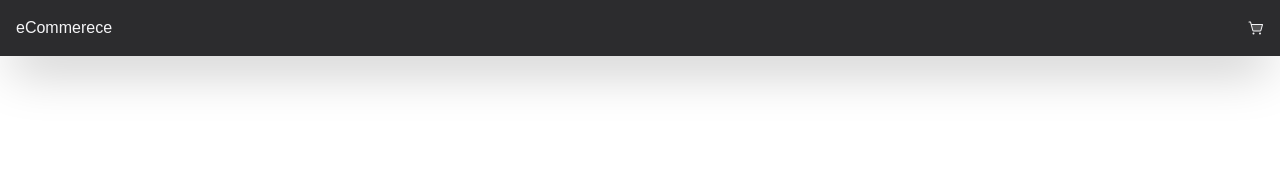
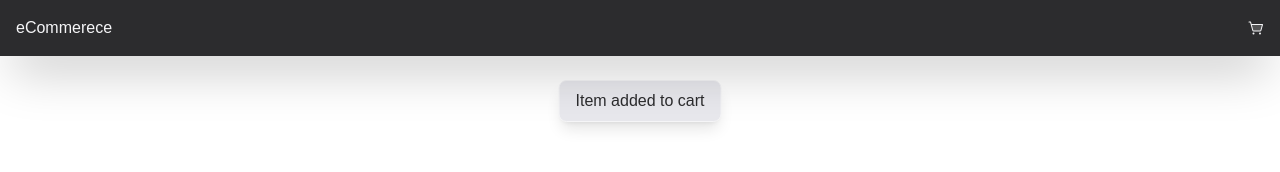
Before and after one commit to omkardalu/eCommerce, a Next.js app: page /product/anker-soundcore-q45 in a window 1280 px wide. Both pictures are taken after a click on the button "Add to cart". Shown: the top 172 px of the page. Built offline with nearby package versions, Linux system fonts and the light colour scheme.

Commit message:
add toast feedback

```diff
--- a/app/cart/page.jsx
+++ b/app/cart/page.jsx
@@ -5,7 +5,6 @@ import { useEffect, useState } from "react";
 import ProductCard from "@/components/ProductCard";
 const Cart = () => {
   const [cart, setCart] = useCart();
-
   const [cartItems, setCartItems] = useState([]);
 
   useEffect(() => {
--- a/app/layout.jsx
+++ b/app/layout.jsx
@@ -1,6 +1,7 @@
 import "./globals.css";
-import '@fontsource-variable/geist';
+import "@fontsource-variable/geist";
 import Home from "@/features/Home";
+
 
 export const metadata = {
   title: "eCommercebyme",
@@ -8,12 +9,11 @@ export const metadata = {
 };
 
 export default function RootLayout({ children }) {
-
   return (
     <html lang="en" className={`h-full antialiased`}>
       <body className="min-h-full flex flex-col]">
         <div className="flex min-h-screen min-w-full flex-col">
-        <Home>{children}</Home>
+            <Home>{children}</Home>
         </div>
       </body>
     </html>
--- a/app/providers/CartProvider.jsx
+++ b/app/providers/CartProvider.jsx
@@ -14,6 +14,4 @@ export const CartProvider = ({ children }) => {
   );
 };
 
-export const useCart = () => {
-    return useContext(CartContext);
-}
+export const useCart = () =>  useContext(CartContext);
--- /dev/null
+++ b/app/providers/ToastProvider.jsx
@@ -0,0 +1,27 @@
+"use client";
+import { createContext, useContext, useState } from "react";
+
+const ToastContext = createContext(null);
+
+export const ToastProvider = ({ children }) => {
+  const [message, setMessage] = useState("");
+  const [visible, setVisible] = useState(false);
+
+  return (
+    <ToastContext.Provider value={{ message, setMessage, visible, setVisible }}>
+      {children}
+    </ToastContext.Provider>
+  );
+};
+
+export const useToastContext = () => useContext(ToastContext);
+
+export const useToast = () => {
+  const context = useContext(ToastContext);
+  if (!context) {
+    throw new Error("useToast must be used within ToastProvider");
+  }
+  return (msg) => {
+    context.setMessage(msg);
+  };
+};
--- a/components/ProductClient.jsx
+++ b/components/ProductClient.jsx
@@ -1,13 +1,15 @@
 "use client";
 import { useCart } from "@/app/providers/CartProvider";
 import Button from "@/components/Button";
+import { useToast } from "@/app/providers/ToastProvider";
 
 const ProductClient = ({ id }) => {
   const [cart, setCart] = useCart();
+  const toast = useToast();
 
   const addToCart = () => {
     setCart([...cart, id]);
-    console.log(cart);
+    toast("Item added to cart");
   };
 
   return (
--- a/features/Home.jsx
+++ b/features/Home.jsx
@@ -1,12 +1,17 @@
 import { CartProvider } from "@/app/providers/CartProvider";
 import HomeFooter from "./components/HomeFooter";
 import HomeHeader from "./components/HomeHeader";
+import { ToastProvider } from "@/app/providers/ToastProvider";
+import Toast from "./components/Toast";
 const Home = ({ children }) => {
   return (
     <div>
       <HomeHeader />
       <CartProvider>
-        <main className="grow">{children}</main>
+        <ToastProvider>
+          <main className="grow">{children}</main>
+          <Toast />
+        </ToastProvider>
       </CartProvider>
       <HomeFooter />
     </div>
--- a/features/components/HomeHeader.jsx
+++ b/features/components/HomeHeader.jsx
@@ -7,7 +7,7 @@ const HomeHeader = () => {
   return (
     <header className="p-4 sticky top-0 left-0 right-0 z-50 shadow-2xl  bg-(--graphite) text-(--cloud)">
       <div className="flex justify-between items-center">
-          <h1>eCommerece</h1>
+          <h1><Link href={"/"}>eCommerece</Link></h1>
           <div>
             <Link href={"/cart"}>
               <PiShoppingCartSimpleDuotone />
--- /dev/null
+++ b/features/components/Toast.jsx
@@ -0,0 +1,29 @@
+"use client";
+import { useToastContext } from "@/app/providers/ToastProvider";
+import { useEffect } from "react";
+
+const Toast = () => {
+  const { message, setMessage, visible, setVisible } = useToastContext();
+
+  useEffect(() => {
+    if (!message) return;
+
+    setVisible(true);
+    const timer = setTimeout(() => {
+      setVisible(false);
+      setMessage("");
+    }, 3000);
+
+    return () => clearTimeout(timer);
+  }, [message, setMessage, setVisible]);
+
+  return (
+    <div
+      className={`${!visible ? "hidden" : ""} fixed top-[10%] left-[50%] translate-x-[-50%] bg-(--platinum) px-4 py-2 text-(--graphite) rounded-lg shadow-lg border border-(--cloud)`}
+    >
+      <p>{message}</p>
+    </div>
+  );
+};
+
+export default Toast;
```
